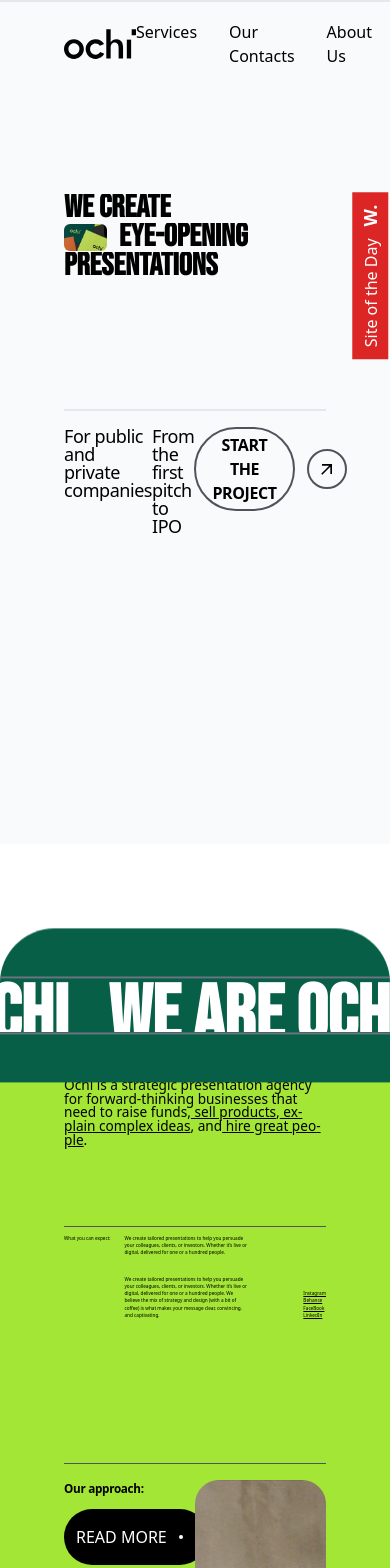
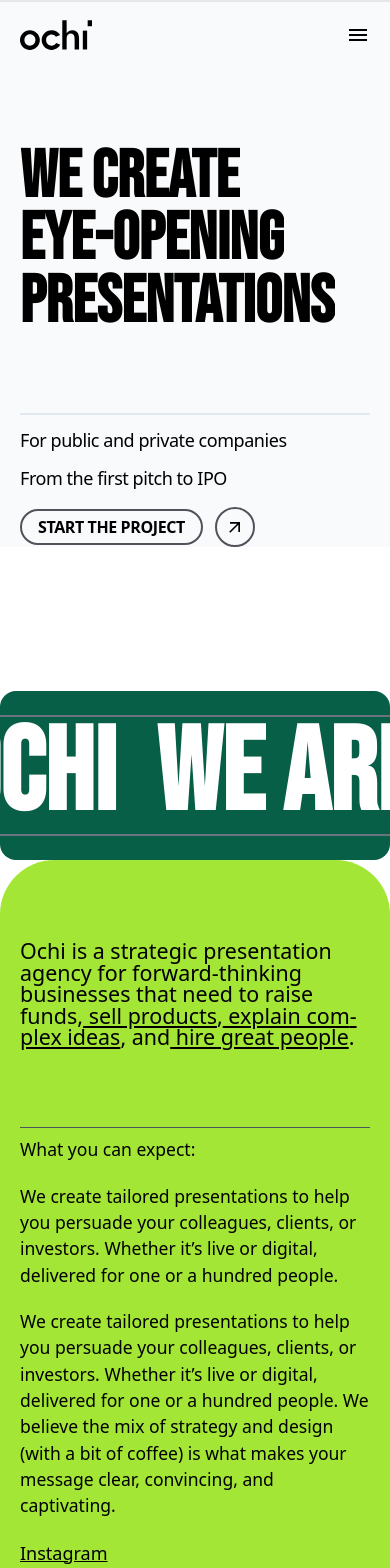
Before and after one commit to TejasMore477/Minor-Project-5-Ochi-UI-React, a React (Vite) app: page / in a window 390 px wide. Shown: the top 1568 px of the page. Built offline with nearby package versions, Linux system fonts and the light colour scheme.

Commit message:
mobile view

```diff
--- a/src/components/About.jsx
+++ b/src/components/About.jsx
@@ -2,8 +2,8 @@ import React from 'react'
 
 function About() {
   return (
-    <div className='w-full rounded-t-[3.4rem] rounded-b-[1rem] bg-lime-400 py-20 px-16'>
-        <h2 className='text-[3.5vw] leading-none'>
+    <div className='w-full rounded-t-[3.4rem] rounded-b-[1rem] overflow-hidden bg-lime-400 py-20 md:px-16 px-5'>
+        <h2 className='md:text-[3.5vw] text-[5.5vw] leading-none'>
             Ochi is a strategic presentation agency for forward-thinking businesses that need to <span>raise funds</span>,
             <span className='underline'> sell prod­ucts</span>,
             <span className='underline'> ex­plain com­plex ideas</span>, and
@@ -11,23 +11,23 @@ function About() {
         </h2>
 
         <div className='w-full border-t-[1px] border-gray-600 mt-20'></div>
-        <div className='flex mt-2 mb-36 justify-between w-full text-[1.2vw]'>
-            <h4 className='w-[80%]'>What you can expect:</h4>
+        <div className='flex flex-col md:flex-row gap-5 mt-2 mb-36 justify-between w-full text-[1.2vw]'>
+            <h4 className='w-[80%] text-[4.5vw] md:text-base'>What you can expect:</h4>
             <div>
-                <p className='w-[70%]'>We create tailored presentations to help you persuade your colleagues, clients, or investors. Whether it’s live or digital, delivered for one or a hundred people.</p>
-                <p className='w-[70%] mt-5'>We create tailored presentations to help you persuade your colleagues, clients, or investors. Whether it’s live or digital, delivered for one or a hundred people.
+                <p className='md:w-[70%] text-[4.5vw] md:text-base'>We create tailored presentations to help you persuade your colleagues, clients, or investors. Whether it’s live or digital, delivered for one or a hundred people.</p>
+                <p className='md:w-[70%] mt-5  text-[4.5vw] md:text-base'>We create tailored presentations to help you persuade your colleagues, clients, or investors. Whether it’s live or digital, delivered for one or a hundred people.
                     We believe the mix of strategy and design (with a bit of coffee) is what makes your message clear, convincing, and captivating.</p>
             </div>
             <div className='underline mt-auto'>
-                <p>Instagram</p>
-                <p>Behance</p>
-                <p>FaceBook</p>
-                <p>LinkedIn</p>
+                <p className='text-lg md:text-base'>Instagram</p>
+                <p className='text-lg md:text-base'>Behance</p>
+                <p className='text-lg md:text-base'>FaceBook</p>
+                <p className='text-lg md:text-base'>LinkedIn</p>
             </div>
         </div>
 
         <div className='w-full border-t-[1px] border-gray-600 mt-20'></div>
-        <div className='flex items-start justify-between w-full pt-4'>
+        <div className='flex md:flex-row flex-col gap-5 items-start justify-between w-full pt-4'>
             <div className='w-1/2'>
                 <h1 className='text-[3vw] font-semibold tracking-tight'>Our approach:</h1>
                 <button className='w-36 mt-3 px-3 py-4 rounded-full bg-black text-white flex items-center gap-3'>
@@ -35,7 +35,7 @@ function About() {
                     <div className='size-1 bg-white rounded-full'></div>
                     </button>
             </div>
-            <div className='w-1/2 h-[55vh] rounded-3xl bg-photograph bg-center bg-cover'>
+            <div className='md:w-1/2 w-full h-[55vh] rounded-3xl bg-photograph bg-center bg-cover'>
             </div>
         </div>
 
--- a/src/components/Cards.jsx
+++ b/src/components/Cards.jsx
@@ -9,13 +9,13 @@ function Cards() {
 
     const [pack, setPack] = useState(packs);
   return (
-    <div  data-scroll data-scroll-section data-scroll-speed="-.2"  className='h-[80vh] w-full grid grid-flow-col px-16 gap-5 '>
+    <div  data-scroll data-scroll-section data-scroll-speed="-.2"  className='h-[90vh] md:h-[80vh] w-full md:grid md:grid-flow-col md:px-16 px-5 md:gap-5'>
         {pack.map((items,index)=>(
-           <div key={index} className={`h-[53vh] mt-32 rounded-2xl px-6 py-3 ${index === 0? "w-[45vw] bg-emerald-800":"w-[22vw] bg-zinc-900"}`}>
+           <div key={index} className={`md:h-[53vh] h-[25vh] md:mt-32 mt-5 rounded-2xl px-6 md:py-3 py-5 ${index === 0? "md:w-[45vw] bg-emerald-800":"md:w-[22vw] bg-zinc-900"}`}>
                 <div className='w-full h-[85%] grid place-items-center'>
-                    <img className='w-[8vw] h-[10vh] rounded-xl' src={`${items.logo}`} alt="" />
+                    <img className='md:w-[8vw] w-[40vw] h-[10vh] rounded-xl' src={`${items.logo}`} alt="" />
                 </div>
-                <button className='px-3 text-white py-2 border-2 border-gray-500 rounded-full text-sm'>{items.btn}</button>
+                <button className='px-3 text-white py-2 border-2 border-gray-500 rounded-full md:text-sm text-xs'>{items.btn}</button>
             </div>
         ))}
     </div>
--- a/src/components/LandingPage.jsx
+++ b/src/components/LandingPage.jsx
@@ -4,20 +4,20 @@ import { motion } from 'framer-motion';
 
 function LandingPage() {
   return (
-    <div data-scroll data-scroll-section data-scroll-speed="-.4" className='w-full h-screen bg-slate-50 border-t-2 px-16'>
+    <div data-scroll data-scroll-section data-scroll-speed="-.4" className='w-full sm:h-screen sm:mb-0 mb-36 bg-slate-50 border-t-2 sm:px-16 px-5'>
         <div className='w-full relative'>
-            <div className='mt-48 w-fit'>
+            <div className='md:mt-48 mt-36 w-fit'>
                 {["We create","eye-opening","presentations"].map((word, index)=>(
                     <div key={index} className='flex items-center justify-start gap-3'>
-                        {index === 1 && (<motion.div initial={{width:0}} animate={{width:"11vw"}} transition={{ease:[0.76, 0, 0.24, 1], duration:1}} className='w-[11vw]  h-[7vw] rounded-md overflow-hidden bg-landingImage bg-center bg-cover'>
+                        {index === 1 && (<motion.div initial={{width:0}} animate={{width:"11vw"}} transition={{ease:[0.76, 0, 0.24, 1], duration:1}} className='md:w-[11vw]  md:h-[7vw] hidden md:block rounded-md overflow-hidden bg-landingImage bg-center bg-cover'>
                         </motion.div>)}
-                        <div className='font-title text-[8.3vw] font-extrabold leading-[7.4vw] overflow-hidden'><h1>{word}</h1></div>
+                        <div className='font-title md:text-[8.3vw] text-[17vw] font-extrabold md:leading-[7.4vw] leading-[16vw] overflow-hidden'><h1>{word}</h1></div>
                     </div>
                 ))}
             </div>
-            <button className='bg-red-600 px-3 py-1 text-white -rotate-90 absolute top-16 -right-[8rem]'>Site of the Day<span className='ml-3 font-bold text-lg'>W.</span></button>
+            <button className='hidden md:block bg-red-600 px-3 py-1 text-white -rotate-90 absolute top-16 -right-[8rem]'>Site of the Day<span className='ml-3 font-bold text-lg'>W.</span></button>
         </div>
-        <div className='w-full border-t-[2px] border-slate-200 mt-32 flex items-start justify-between pt-4 cursor-pointer '>
+        <div className='w-full border-t-[2px] border-slate-200 md:mt-32  mt-20 flex flex-col md:flex-row items-start justify-between pt-4 cursor-pointer gap-5'>
             {["For public and private companies","From the first pitch to IPO"].map((paras,index)=>(
                 <p key={index} className=' text-lg leading-none tracking-tight'>{paras}</p>
             ))}
--- a/src/components/Marquee.jsx
+++ b/src/components/Marquee.jsx
@@ -3,10 +3,10 @@ import React from 'react'
 
 function Marquee() {
  let marqueeElem = Array.from({length:4}).map((ele,index)=>(
-  <motion.h1 initial={{x:0}} animate={{x:"-100%"}} transition={{ease:"linear", repeat:Infinity, duration:10}} key={index} className='text-[20vw] font-bold font-title -mb-6 pr-10'>We Are Ochi</motion.h1>
+  <motion.h1 initial={{x:0}} animate={{x:"-100%"}} transition={{ease:"linear", repeat:Infinity, duration:10}} key={index} className='md:text-[20vw] text-[30vw] font-bold font-title md:-mb-6 pr-10'>We Are Ochi</motion.h1>
  ))
   return (
-    <div   data-scroll data-scroll-section data-scroll-speed=".1" className='w-full py-12 bg-emerald-800 rounded-t-[3.4rem]'>
+    <div   data-scroll data-scroll-section data-scroll-speed=".1" className='w-full md:py-12 py-6 bg-emerald-800 md:rounded-t-[3.4rem] rounded-[1rem] xl:bg-red-400 lg:bg-blue-400 md:bg-yellow-200 sm:bg-emerald-400'>
         <div className='h-fit border-b-2 border-t-2 border-gray-500  overflow-x-hidden overflow-y-hidden text-white flex whitespace-nowrap leading-none'>
           {marqueeElem}
         </div>
--- a/src/components/Navbar.jsx
+++ b/src/components/Navbar.jsx
@@ -1,5 +1,6 @@
 import React, { useState, useEffect } from 'react';
 import { motion } from 'framer-motion';
+import { MdOutlineMenu } from "react-icons/md";
 
 function Navbar() {
   const [scrollDirection, setScrollDirection] = useState('up');
@@ -27,7 +28,7 @@ function Navbar() {
 
   return (
     <motion.div
-      className={`w-full py-5 px-16 flex justify-between items-center z-[999] fixed ${isScrolled ? 'backdrop-blur-sm bg-opacity-60 bg-gray-50' : ''} transition-colors duration-200`}
+      className={`w-full py-5 lg:px-16 px-5 flex justify-between items-center z-[999] fixed ${isScrolled ? 'backdrop-blur-sm bg-opacity-60 bg-gray-50' : ''} transition-colors duration-200`}
       initial={{ y: 0 }}
       animate={scrollDirection === 'down' ? { y: '-100%' } : { y: 0 }}
       style={{ color: isScrolled ? 'black' : 'inherit' }}
@@ -40,7 +41,10 @@ function Navbar() {
 		    	<path d="M52.4097 10.1387C51.2512 10.1119 50.1066 10.3947 49.0941 10.958C48.0816 11.5212 47.2379 12.3445 46.6501 13.3427V0.172852H42.293V29.4688H46.6501C46.6501 29.1721 46.6501 18.7816 46.6501 18.7816C46.6501 15.6946 47.8619 13.4352 50.8084 13.4352C54.6046 13.4352 54.6209 17.4178 54.6209 19.6962C54.6209 22.9165 54.6209 25.5189 54.6209 28.7393V29.4987H59.0271C59.0271 29.3708 59.0488 29.2728 59.0488 29.1721C59.0488 25.5108 59.0951 21.8522 59.0325 18.1909C58.9916 15.6538 58.5015 10.1387 52.4097 10.1387Z" fill="currentColor"></path>
             </svg>
       </div>
-      <div className='links flex gap-8'>
+
+        <div className='text-2xl lg:hidden'><MdOutlineMenu /></div>
+
+      <div className='links gap-8 hidden lg:flex'>
         {['Services', 'Our Contacts', 'About Us', 'Insights', 'Contacts'].map(
           (links, index) => (
             <a
--- a/src/components/Playfull.jsx
+++ b/src/components/Playfull.jsx
@@ -24,15 +24,15 @@ function Playfull() {
   }, []);
 
   const elements = Array.from({ length: 2 }).map((_, i) => (
-    <div key={i} className='size-[14vw] bg-white rounded-full grid items-center justify-center'>
-      <div className='size-[8.5vw] bg-black relative rounded-full'>
+    <div key={i} className='md:size-[14vw] size-[40vw] bg-white rounded-full grid items-center justify-center'>
+      <div className='md:size-[8.5vw] size-[23vw] bg-black relative rounded-full'>
         <div
           style={{
             transform: `translate(-50%, -50%) rotate(${rotateVal}deg)`,
           }}
           className='w-full absolute top-1/2 left-1/2'
         >
-          <div className='size-[1.5vw] top-0 right-0 bg-white rounded-full'></div>
+          <div className='md:size-[1.5vw] size-[6vw] top-0 right-0 bg-white rounded-full'></div>
         </div>
       </div>
     </div>
```
Also changed, not shown: src/components/Featured.jsx (+7 -7 lines), src/components/Footer.jsx (+5 -5 lines), src/components/StartProject.jsx (+8 -8 lines).
